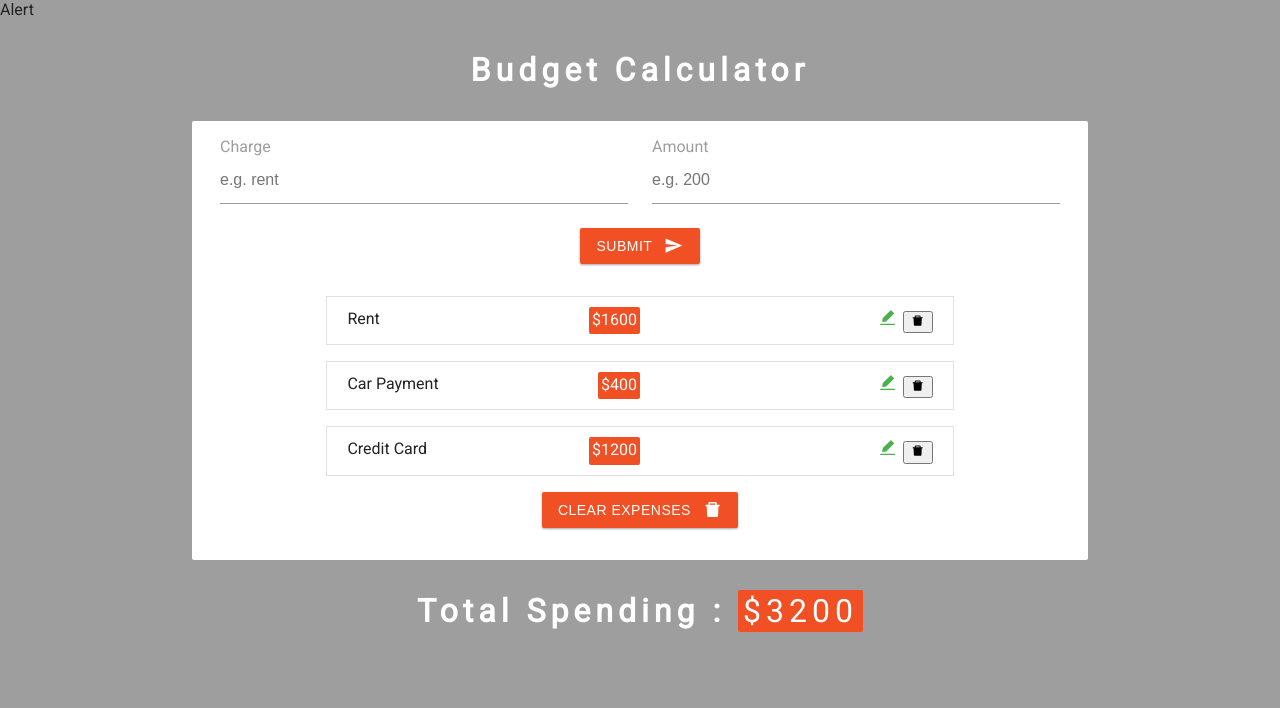
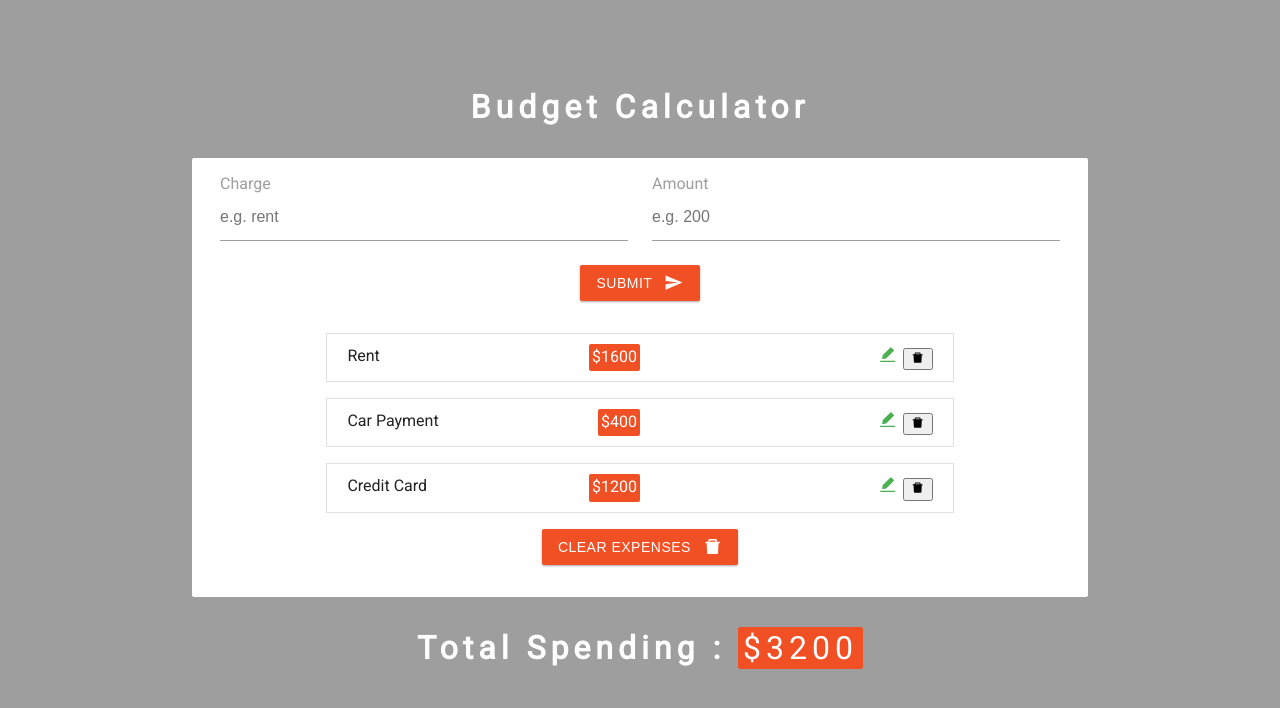
Before and after one commit to johnLeavell/hooks-calculator, a React (Create React App) app: page / in a window 1280 px wide. Shown: the top 708 px of the page. Built offline with nearby package versions, Linux system fonts and the light colour scheme.

Commit message:
built out out alert component

```diff
--- a/src/App.js
+++ b/src/App.js
@@ -20,6 +20,9 @@
   const [charge, setCharge] = useState('');
   //single amount
   const [amount, setAmount] = useState('');
+  // alert
+  const [alert, setAlert] = useState({show: false});
+
   // functionality
   const handleCharge = e => {
     setCharge(e.target.value)
@@ -27,21 +30,32 @@
   const handleAmount = e => {
     setAmount(e.target.value)
   };
+  //handle alert
+  const handleAlert = ({type, text}) => {
+    setAlert({ show: true, type, text });
+    setTimeout(()=> {
+      setAlert({show: false})
+    }, 3000)
+  }
+
   const handleSubmit = e =>{
     e.preventDefault();
-    if(charge !== '' && amount > 0) {
+    if (charge !== "" && amount > 0) {
       const singleExpense = { id: uuidv4(), charge, amount };
-      setExpenses([...expenses, singleExpense])
-      setCharge('');
-      setAmount('');
+      setExpenses([...expenses, singleExpense]);
+      handleAlert({type: 'success', text: 'item added' });
+      setCharge("");
+      setAmount("");
     }
     else{
       //handle alert called
+      handleAlert({type: 'danger', text: `charge cant'be empty value and amount of value has to be bigger than zero`})
     }
   };
 
   return (
     <>
+    {alert.show && <Alert type={alert.type} text={alert.text} />}
     <Alert />
       <h1>budget calculator</h1>
         <main className='App'>
--- a/src/components/Alert.js
+++ b/src/components/Alert.js
@@ -1,9 +1,8 @@
 import React from 'react'
 
-const Alert = () => {
+const Alert = ({type, text}) => {
     return (
-        <div>
-           Alert
+        <div className={`alert alert-${type}`}>{text}
         </div>
     )
 }
```
